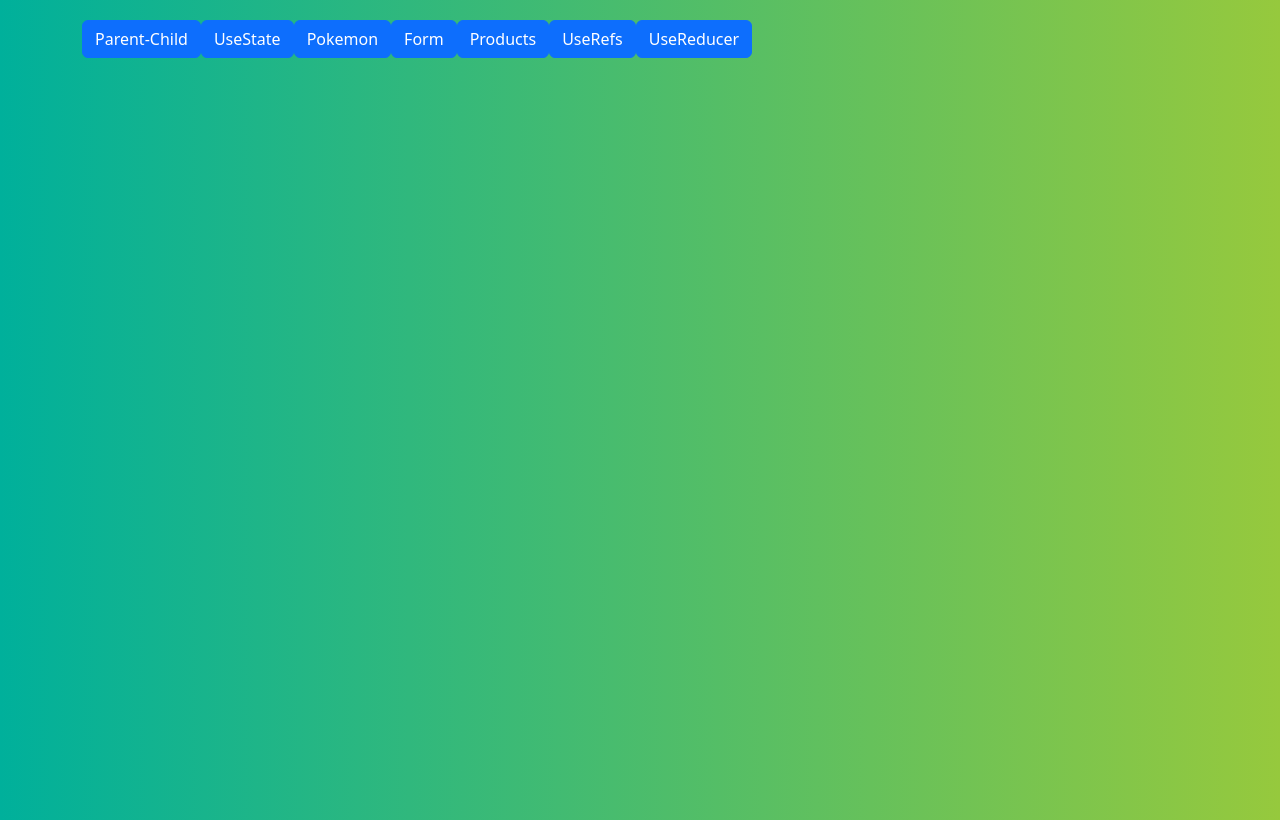
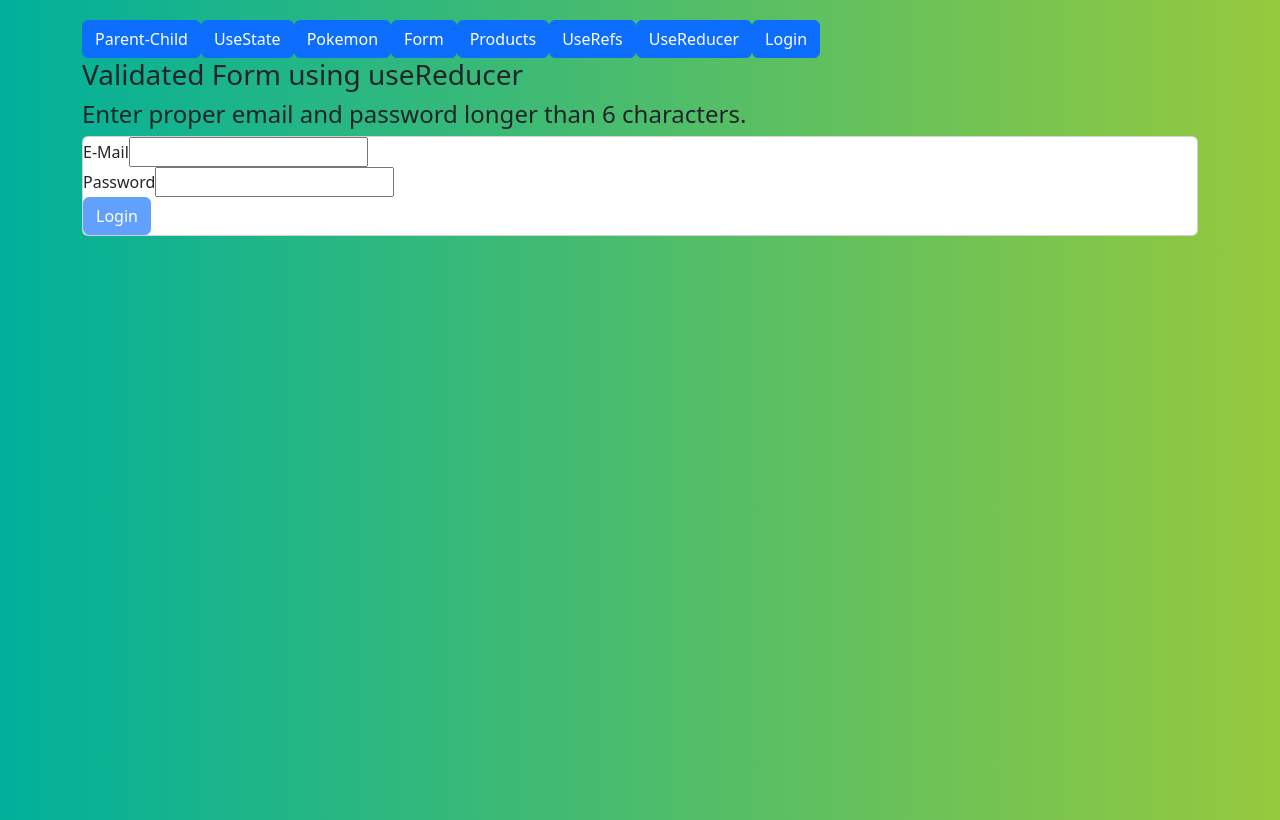
Before and after one commit to daikianjiki/ReactPractice, a React (Create React App) app: page /login in a window 1280 px wide. Built offline with nearby package versions, Linux system fonts and the light colour scheme.

Commit message:
practiced using useReducer for validation form

```diff
--- /dev/null
+++ b/src/components/Login.tsx
@@ -0,0 +1,114 @@
+import { ChangeEvent, FormEvent, useEffect, useReducer, useState } from "react";
+import { Button, Card } from "react-bootstrap";
+
+type EmailState = {
+    value: string
+    isValid: boolean | undefined
+}
+
+type PasswordState = {
+    value: string
+    isValid: boolean | undefined
+}
+
+type EmailAction = {type:'EMAIL_INPUT' | 'EMAIL_VALID', val: string}
+type PasswordAction = {type:'PASSWORD_INPUT' | 'PASSWORD_VALID', val: string}
+
+function emailReducer(state: EmailState, action: EmailAction) {
+    switch(action.type) {
+        case 'EMAIL_INPUT':
+            return {value: action.val, isValid: undefined}
+        case 'EMAIL_VALID':
+            return {value: state.value, isValid: state.value.includes('@')}
+    }
+}
+function passwordReducer(state: PasswordState, action: PasswordAction) {
+    switch(action.type) {
+        case 'PASSWORD_INPUT':
+            return {value: action.val, isValid: undefined}
+        case 'PASSWORD_VALID':
+            return {value: state.value, isValid: state.value.trim().length > 6}
+    }
+}
+
+export default function Login(props: any) {
+    const [formIsValid, setFormIsValid] = useState(false)
+
+    const initialEmailState: EmailState = {
+        value: "",
+        isValid: false
+    }
+
+    const initialPasswordState: PasswordState = {
+        value: "",
+        isValid: false
+    }
+
+    let [emailState, emailDispatcher] = useReducer(emailReducer, initialEmailState)
+    let [passwordState,  passwordDispatcher] = useReducer(passwordReducer, initialPasswordState)
+
+    useEffect(() => {
+        let value = setTimeout(() => {
+            setFormIsValid(emailState.value.includes('@') && passwordState.value.trim().length > 6)
+        }, 500)
+
+        return () => {
+            clearTimeout(value)
+        }
+    }, [emailState.isValid, passwordState.isValid])
+
+    function emailChangeHandler(event: ChangeEvent<HTMLInputElement>) {
+       emailDispatcher({val: event.target.value, type: 'EMAIL_INPUT'})
+    }
+
+    function passwordChangeHandler(event: ChangeEvent<HTMLInputElement>) {
+        passwordDispatcher({val: event.target.value, type: 'PASSWORD_INPUT'})
+    }
+
+    function validateEmailHandler() {
+        emailDispatcher({val: emailState.value, type: 'EMAIL_VALID'})
+    }
+
+    function validatePasswordHandler() {
+        passwordDispatcher({val: passwordState.value, type: 'PASSWORD_VALID'})
+    }
+
+    function submitHandler(event: FormEvent<HTMLFormElement>) {
+        event.preventDefault()
+        props.onLogin(emailState.value, passwordState.value)
+
+    }
+    return (
+        <>
+            <h3>Validated Form using useReducer</h3>
+            <h4>Enter proper email and password longer than 6 characters.</h4>
+            <Card>
+                <form onSubmit={submitHandler}>
+                    <div>
+                        <label htmlFor="email">E-Mail</label>
+                        <input
+                            type="email"
+                            id="email"
+                            value={emailState.value}
+                            onChange={emailChangeHandler}
+                            onBlur={validateEmailHandler} />
+                    </div>
+                    <div>
+                        <label htmlFor="password">Password</label>
+                        <input
+                            type="password"
+                            id="password"
+                            value={passwordState.value}
+                            onChange={passwordChangeHandler}
+                            onBlur={validatePasswordHandler}/>
+                    </div>
+                    <div>
+                        <Button type="submit" disabled={!formIsValid}>
+                            Login
+                        </Button>
+                    </div>
+                </form>
+            </Card>
+        </>
+    )
+}
--- a/src/components/ReducerDemo/ReducerDemo.css
+++ b/src/components/ReducerDemo/ReducerDemo.css
@@ -1,12 +1,6 @@
 .container {
     margin: 20px 50px;
 }
-
-/* button {
-    height: 40px;
-    width: 40px;
-    font-size: 25px;
-} */
 
 span {
     padding: 0 10px;
--- a/src/components/navbar.tsx
+++ b/src/components/navbar.tsx
@@ -7,6 +7,7 @@ import FormPage from '../pages/FormPage'
 import ProductsPage from '../pages/ProductsPage'
 import UseRefPage from '../pages/UseRefPage'
 import UseReducerPage from '../pages/UseReducerPage'
+import Login from './Login'
 
 const Navbar: React.FC = () => {
     return (
@@ -32,6 +33,9 @@ const Navbar: React.FC = () => {
             <Link to="/reducer">
                 <Button>UseReducer</Button>
             </Link>
+            <Link to="/login">
+                <Button>Login</Button>
+            </Link>
 
             <Routes>
                 <Route path ='/' element = {<ParentChildPage/>} />
@@ -41,6 +45,7 @@ const Navbar: React.FC = () => {
                 <Route path ='/products' element = {<ProductsPage/>} />
                 <Route path ='/refs' element = {<UseRefPage/>} />
                 <Route path ='/reducer' element = {<UseReducerPage/>} />
+                <Route path ='/login' element = {<Login />} />
             </Routes>
         </div>
     )
```
Also changed, not shown: src/pages/LoginPage.tsx (added, +7 -0 lines).
